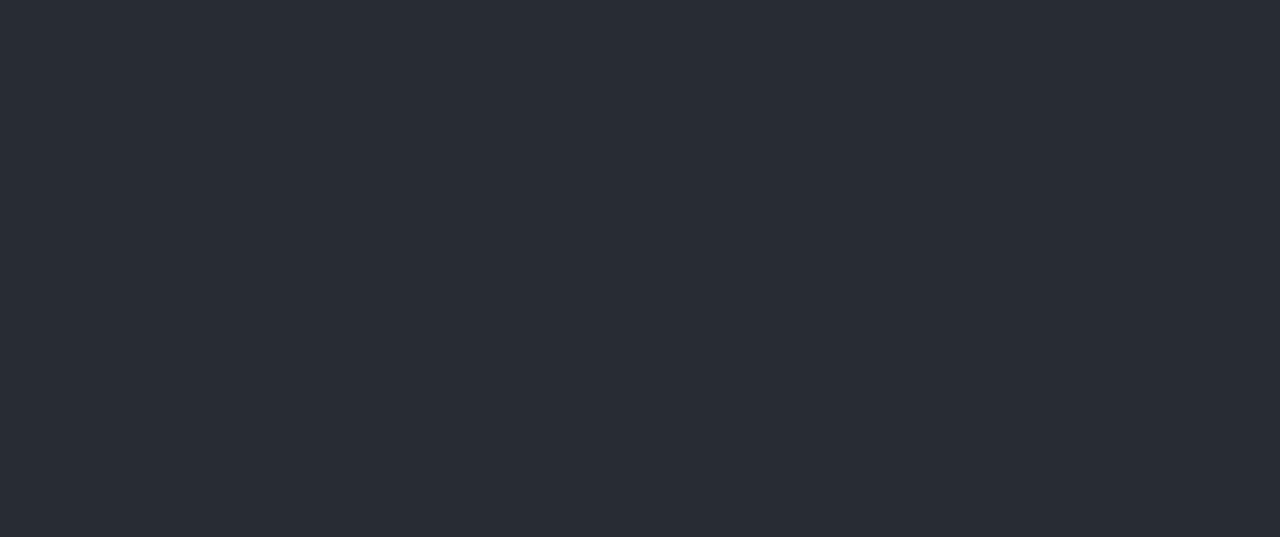
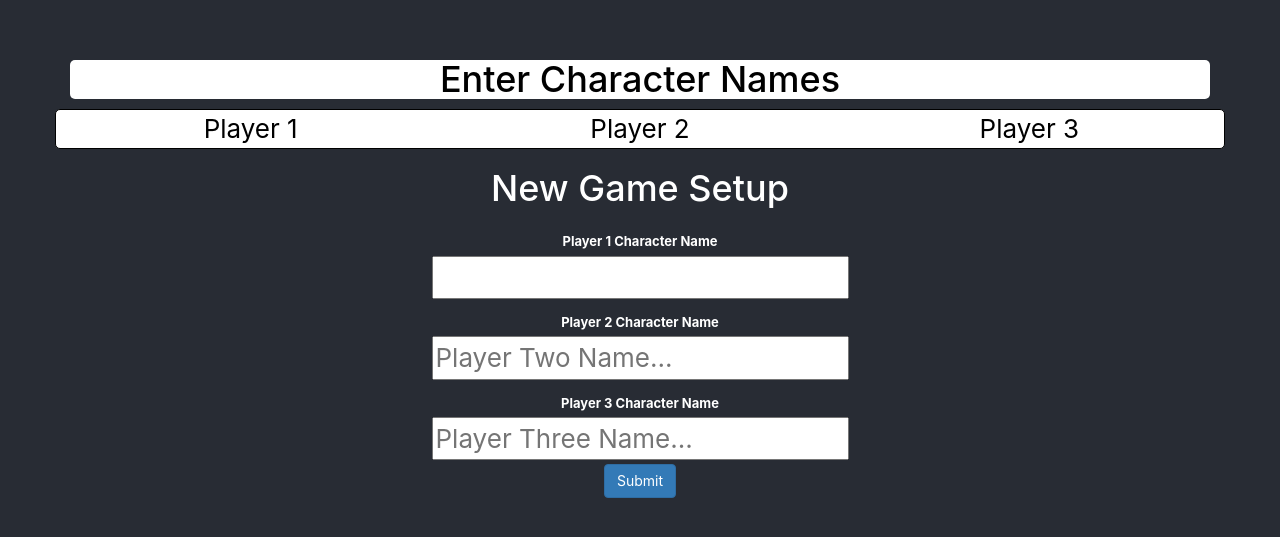
Before and after one commit to JoeKrupinsky/YouAwakenInAStrangePlace, a React (Create React App) app in the folder client/: page /character-creation in a window 1280 px wide. Shown: the part 131-668 px from the top of the page. Built offline with nearby package versions, Linux system fonts and the light colour scheme.

Commit message:
Add skills and updated names

```diff
--- a/client/src/App.js
+++ b/client/src/App.js
@@ -2,8 +2,9 @@ import React from 'react'
 import './App.css';
 import LandingPage from './components/pages/LandingPage'
 import NewGame from './components/pages/NewGame'
-import {Route,Switch} from 'react-router-dom'
-
+import Skill from './components/skills/Skill'
+import { Table } from 'react-bootstrap'
+import { Route, Switch } from 'react-router-dom'
 
 function App() {
   // const [data, setData] = React.useState(null);
@@ -13,21 +14,36 @@ function App() {
   //     .then((res) => res.json())
   //     .then((data) => setData(data.message));
   // }, []);
-  const [players,setPlayers] = React.useState([])
+  const [players, setPlayers] = React.useState({ player1: { name: 'Player 1' }, player2: { name: 'Player 2' }, player3: { name: 'Player 3' } })
+  const [skills, setSkills] = React.useState(['Running', 'Jumping', 'Crushing'])
+  const addPlayers = (arr) => {
+    let newPlayers = { ...players };
+    newPlayers.player1.name = arr[0];
+    newPlayers.player2.name = arr[1];
+    newPlayers.player3.name = arr[2];
+    setPlayers(newPlayers)
 
-  const addPlayers=(arr)=>{
-    setPlayers(arr);
-    alert(arr)
+  }
+  const getSkills = () => {
+    let arr = skills.map((skill, index) => {
+      return <Skill name={skill} />
+    })
+    return arr
   }
   return (
     <div className="App">
-      <header className="App-header">
+      <header className="App-header" style={{ height: '100px' }}>
         <Switch>
           <Route path='/' exact={true}>
-            <LandingPage/>
+            <LandingPage />
           </Route>
-          <Route path='/new'>
-            <NewGame test='test' add={addPlayers}/>
+          <Route path='/character-creation'>
+            <NewGame test='test' add={addPlayers} players={[players.player1.name, players.player2.name, players.player3.name]} />
+          </Route>
+          <Route path='/dice' exact={true}>
+            <Table>
+              {getSkills()}
+            </Table>
           </Route>
         </Switch>
       </header>
--- a/client/src/components/pages/LandingPage.jsx
+++ b/client/src/components/pages/LandingPage.jsx
@@ -2,17 +2,17 @@ import React from 'react'
 import {Jumbotron,Button,Container,Row} from 'react-bootstrap'
 
 function LandingPage(props){
-    const startGame=()=>{
-        console.log(props)
-    }
+    // const startGame=()=>{
+    //     console.log(props)
+    // }
     return <React.Fragment>
-
-        <Container>
-            <Row>
+        <Row>
             <Jumbotron fluid style={{color:'black'}}>You Awaken In A Strange Place</Jumbotron>
             </Row>
+        <Container>
+
             <Row>
-            <Button variant="primary" onClick={startGame}>Start a New Adventure</Button>
+            <Button variant="primary" href="/new">Start a New Adventure</Button>
             </Row>
         </Container>
     </React.Fragment>
--- a/client/src/components/pages/NewGame.jsx
+++ b/client/src/components/pages/NewGame.jsx
@@ -1,5 +1,5 @@
 import React from "react";
-import { Container, Button, Row } from "react-bootstrap";
+import { Container, Button, Row, Col } from "react-bootstrap";
 import { Formik } from "formik";
 
 class NewGame extends React.Component {
@@ -7,15 +7,24 @@ class NewGame extends React.Component {
     componentDidMount=()=>{
         console.log(this.props)
     }
+
     render(props) {
     const setPlayers = (val) =>{
         console.log(val)
         let array = [val.player1,val.player2,val.player3]
-        alert(array)
-    //    return  this.props.addPlayers(array)
+       this.props.add(array)
     }
     return (
       <React.Fragment>
+          <Container>
+          <h1 style={{backgroundColor:'white',color:'black',borderRadius:'5px'}} >Enter Character Names</h1>
+          <Row style={{border:'1px solid black',borderRadius:'5px',backgroundColor:'white',color:'black'}}>
+          {this.props.players.map((player,index)=>
+          {
+            return <Col md='4' key={'player-'+index}>{player}</Col>
+          })}
+          </Row>
+          </Container>
         <Container>
             <h1>New Game Setup</h1>
           <Formik
@@ -29,9 +38,10 @@ class NewGame extends React.Component {
           >
             {(props) => (
               <form onSubmit={props.handleSubmit}>
+                <label htmlFor='player1' style={{fontSize:'0.5em'}}>Player 1 Character Name</label>
                 <Row>
+
                   <input
-                  placeholder='Player One Name...'
                     type="text"
                     onChange={props.handleChange}
                     onBlur={props.handleBlur}
@@ -43,6 +53,7 @@ class NewGame extends React.Component {
                     <div id="feedback">{props.errors.player1}</div>
                   )}
                 </Row>
+                <label htmlFor='player2' style={{fontSize:'0.5em'}}>Player 2 Character Name</label>
                 <Row>
                   <input
                     type="text"
@@ -57,6 +68,7 @@ class NewGame extends React.Component {
                     <div id="feedback">{props.errors.player2}</div>
                   )}
                 </Row>
+                <label htmlFor='player3' style={{fontSize:'0.5em'}}>Player 3 Character Name</label>
                 <Row>
                   <input
                   placeholder='Player Three Name...'
--- /dev/null
+++ b/client/src/components/skills/Skill.jsx
@@ -0,0 +1,45 @@
+import React from "react";
+import ReactDice from "react-dice-complete";
+import "react-dice-complete/dist/react-dice-complete.css";
+import { Container, Row, Button, Table } from "react-bootstrap";
+
+class Skill extends React.Component {
+  render(props) {
+    let state = { roll: 6 };
+    function rollAll() {
+      this.reactDice.rollAll();
+    }
+
+    function rollDoneCallback(num) {
+      console.log(num);
+    }
+    return (
+      <div>
+        <Row>
+          <tr>
+
+            <td>
+              <ReactDice
+                className="col-3"
+                numDice={2}
+                rollDone={rollDoneCallback}
+                faceColor="white"
+                dotColor="black"
+                rollTime={0.5}
+                outline={true}
+                ref={(dice) => (this.reactDice = dice)}
+              />
+
+              <Button variant="primary" size='lg' >
+                {" "}
+                {this.props.name}
+              </Button>
+            </td>
+
+          </tr>
+        </Row>
+      </div>
+    );
+  }
+}
+export default Skill;
```
